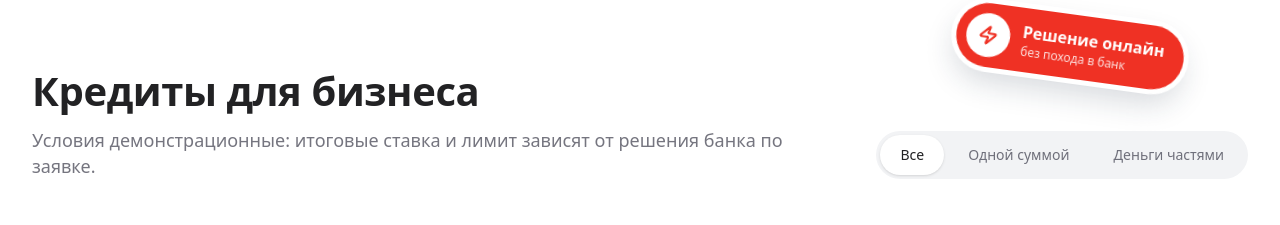
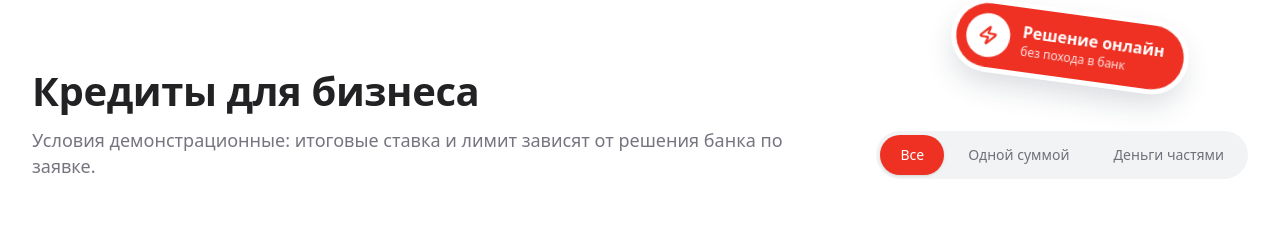
Before and after one commit to 1nsanexeEZ/hackaton_alfabank_2026, a Vue app in the folder frontend/: page / in a window 1280 px wide. Shown: the part 1539-1764 px from the top of the page. Built offline with nearby package versions, Linux system fonts and the light colour scheme; no server answers.

Commit message:
feat: выбранный вариант переключателя фирменного цвета

```diff
--- a/frontend/src/shared/ui/SegmentedControl.vue
+++ b/frontend/src/shared/ui/SegmentedControl.vue
@@ -15,7 +15,7 @@ const props = withDefaults(
 const model = defineModel<T>({ required: true })
 
 /*
- * Как переключатель в настройках телефона: под выбранным вариантом лежит белый ползунок,
+ * Как переключатель в настройках телефона: под выбранным вариантом лежит фирменный красный ползунок,
  * при выборе другого он переезжает под него. Положение и ширину берём из самой кнопки.
  */
 const buttons = ref<HTMLButtonElement[]>([])
@@ -53,7 +53,7 @@ watch([model, () => props.options], () => nextTick(measure))
     class="segmented relative isolate inline-flex max-w-full gap-1 overflow-x-auto rounded-full bg-surface p-1 [scrollbar-width:none]"
   >
     <span
-      class="segmented__thumb pointer-events-none absolute top-1 bottom-1 left-0 -z-10 rounded-full bg-white shadow-sm"
+      class="segmented__thumb pointer-events-none absolute top-1 bottom-1 left-0 -z-10 rounded-full bg-brand shadow-sm"
       :class="{ 'is-ready': ready }"
       :style="{ width: `${thumb.width}px`, translate: `${thumb.x}px 0`, opacity: thumb.width ? 1 : 0 }"
       aria-hidden="true"
@@ -67,7 +67,7 @@ watch([model, () => props.options], () => nextTick(measure))
       :class="[
         'segmented__option shrink-0 rounded-full font-medium',
         small ? 'h-8 px-3 text-xs' : 'h-10 px-4 text-sm sm:px-5',
-        model === option.value ? 'text-ink' : 'text-ink-secondary hover:text-ink',
+        model === option.value ? 'text-white' : 'text-ink-secondary hover:text-ink',
       ]"
       @click="model = option.value"
     >
```
